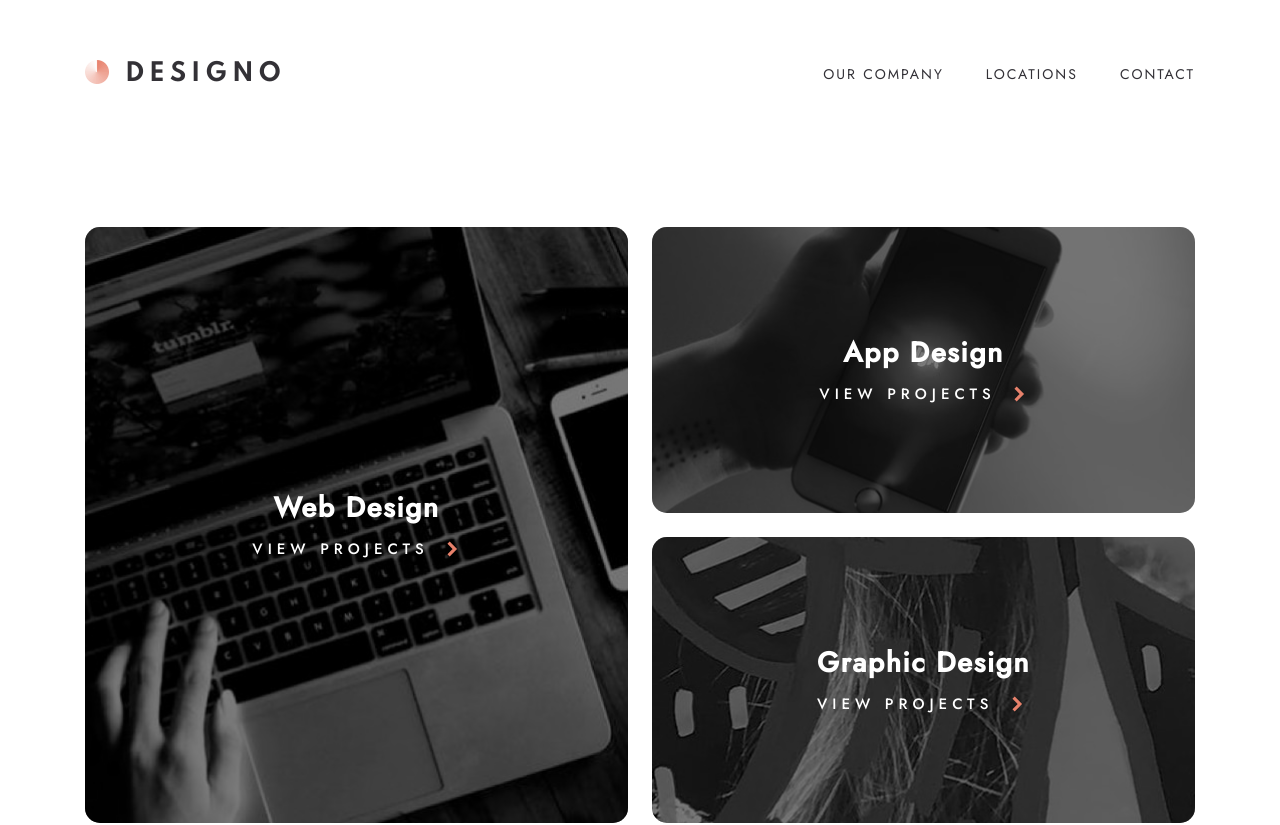
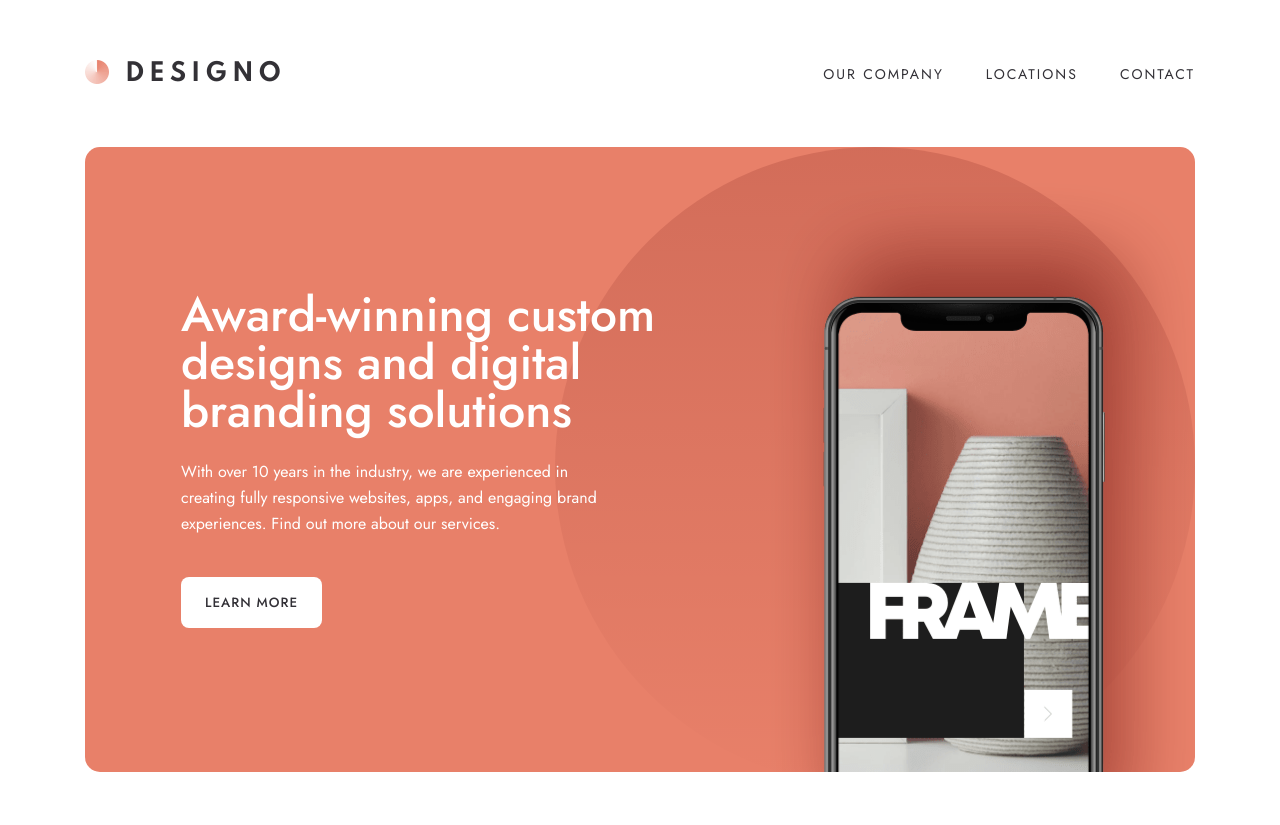
Before and after one commit to ciandm/designo, a React (Create React App) app: page / in a window 1280 px wide. Shown: the top 825 px of the page. Built offline with nearby package versions, Linux system fonts and the light colour scheme.

Commit message:
hero section

```diff
--- a/src/components/Button/Button.styled.js
+++ b/src/components/Button/Button.styled.js
@@ -5,6 +5,7 @@ export const Button = styled.button.attrs(({ type }) => ({ type: type }))`
   border-radius: 8px;
   cursor: pointer;
   font-weight: 500;
+  flex-shrink: 0;
   outline: none;
   letter-spacing: 1px;
   padding: 16px 24px;
--- a/src/components/Footer/Footer.styled.js
+++ b/src/components/Footer/Footer.styled.js
@@ -15,6 +15,10 @@ export const Whitespace = styled.div`
   flex-direction: column;
   padding: 0 2.4rem;
   width: 100%;
+
+  @media ${({ theme }) => theme.mediaQueries['above-480']} {
+    padding: 0 4rem;
+  }
 
   @media ${({ theme }) => theme.mediaQueries['above-1032']} {
     padding: 44.8rem 0 0;
@@ -90,8 +94,8 @@ export const Copy = styled.div`
     line-height: 2.5rem;
     margin-bottom: 3.2rem;
 
-    @media ${({ theme }) => theme.mediaQueries['above-680']} {
-      max-width: 70%;
+    @media ${({ theme }) => theme.mediaQueries['above-480']} {
+      max-width: 60%;
       min-width: 30rem;
     }
 
@@ -132,6 +136,10 @@ export const Contents = styled.div`
   padding: 6.4rem 2.4rem;
   max-width: ${({ theme }) => theme.maxWidth};
   margin: 0 auto;
+
+  @media ${({ theme }) => theme.mediaQueries['above-480']} {
+    padding: 6.4rem 4rem;
+  }
 
   @media ${({ theme }) => theme.mediaQueries['above-1032']} {
     padding: 6.4rem 0;
--- /dev/null
+++ b/src/components/HomeHero/HomeHero.jsx
@@ -0,0 +1,25 @@
+import React from 'react'
+import * as S from './HomeHero.styled'
+import Button from '../Button/Button'
+
+function HomeHero() {
+  return (
+    <S.Wrapper>
+      <S.Intro>
+        <S.Headline>
+          Award-winning custom designs and digital branding solutions
+        </S.Headline>
+        <S.Subheading>
+          With over 10 years in the industry, we are experienced in creating fully responsive websites, apps, and engaging brand experiences. Find out more about our services.
+        </S.Subheading>
+        <Button
+          variation="white"
+        >Learn more</Button>
+      </S.Intro>
+      <S.PhoneContainer>
+      </S.PhoneContainer>
+    </S.Wrapper>
+  )
+}
+
+export default HomeHero
--- /dev/null
+++ b/src/components/HomeHero/HomeHero.styled.js
@@ -0,0 +1,134 @@
+import styled from 'styled-components';
+import {
+  h1,
+  body
+} from '../../theme/typography';
+import bgPattern from '../../assets/home/desktop/bg-pattern-hero-home.svg';
+import phoneImage from '../../assets/home/desktop/image-hero-phone.png';
+
+export const Wrapper = styled.div`
+  align-items: center;
+  background-color: ${({ theme }) => theme.colors.primary.peach};
+  display: flex;
+  flex-direction: column;
+  overflow: hidden;
+  padding-top: 8rem;
+  position: relative;
+  margin-bottom: 6rem;
+  max-width: ${({ theme }) => theme.maxWidth};
+
+  &::before {
+    background-image: url(${bgPattern});
+    background-position: left;
+    background-repeat: no-repeat;
+    background-size: 64rem;
+    content: '';
+    display: block;
+    left: 0;
+    height: 100%;
+    position: absolute;
+    top: 0;
+    width: 100%;
+
+    @media ${({ theme }) => theme.mediaQueries['above-480']} {
+      background-position: 150% 50%;
+    }
+
+    @media ${({ theme }) => theme.mediaQueries['above-1032']} {
+      background-position: 100% 0;
+    }
+  }
+
+  @media ${({ theme }) => theme.mediaQueries['above-480']} {
+    border-radius: 15px;
+    margin: 0 4rem 6rem;
+    padding-top: 6rem;
+  }
+
+  @media ${({ theme }) => theme.mediaQueries['above-1032']} {
+    align-items: stretch;
+    flex-direction: row;
+    margin: 0 auto;
+    padding-top: 0;
+    padding-left: 9.6rem;
+  }
+`
+
+export const Intro = styled.div`
+  align-items: center;
+  color: ${({ theme }) => theme.colors.primary.white};
+  display: flex;
+  flex-direction: column;
+  text-align: center;
+  padding: 0 2.4rem;
+  position: relative;
+  z-index: 500;
+
+  @media ${({ theme }) => theme.mediaQueries['above-480']} {
+    padding: 0 6rem;
+  }
+
+  @media ${({ theme }) => theme.mediaQueries['above-1032']} {
+    align-items: flex-start;
+    flex-basis: 50%;
+    max-width: 50%;
+    padding: 14.4rem 0 14.4rem;
+    text-align: left;
+    width: 100%;
+  }
+`
+
+export const Headline = styled(h1)`
+  margin-bottom: 2.4rem;
+`
+
+export const Subheading = styled(body)`
+  margin-bottom: 2rem;
+
+  @media ${({ theme }) => theme.mediaQueries['above-480']} {
+    flex-basis: 66.66666667%;
+    max-width: 66.66666667%;
+    min-width: 35rem;
+  }
+
+  @media ${({ theme }) => theme.mediaQueries['above-1032']} {
+    flex-basis: 83.333333337%;
+    margin-bottom: 4rem;
+    max-width: 83.333333337%;
+  }
+`
+
+export const PhoneContainer = styled.div`
+  display: flex;
+  height: 45rem;
+  position: relative;
+  width: 100%;
+
+  &::before {
+    background-image: url(${phoneImage});
+    background-position: center top;
+    background-repeat: no-repeat;
+    content: '';
+    display: block;
+    height: 60rem;
+    position: absolute;
+    transform: translateY(-9rem);
+    width: 100%;
+
+    @media ${({ theme }) => theme.mediaQueries['above-1032']} {
+      background-position: center 7%;
+      height: 100%;
+      transform: translateY(0);
+    }
+  }
+
+  @media ${({ theme }) => theme.mediaQueries['above-1032']} {
+    bottom: 0;
+    flex-basis: 41.66666667%;
+    height: 100%;
+    max-width: 41.66666667%;
+    position: absolute;
+    top: 0;
+    right: 0;
+  }
+`
--- a/src/components/IllustrationColumns/IllustrationColumns.styled.js
+++ b/src/components/IllustrationColumns/IllustrationColumns.styled.js
@@ -5,7 +5,7 @@ export const Container = styled.div`
   flex-direction: column;
   padding: 6rem 2.4rem;
 
-  @media ${({ theme }) => theme.mediaQueries['above-768']} {
+  @media ${({ theme }) => theme.mediaQueries['above-480']} {
     padding: 6rem 4rem;
   }
 
--- a/src/components/Nav/Nav.jsx
+++ b/src/components/Nav/Nav.jsx
@@ -14,6 +14,10 @@ function Nav() {
     return () => window.removeEventListener("resize", updateMedia);
   })
 
+  const handleNavToggle = () => {
+    setOpen(prevOpen => !prevOpen)
+  }
+
   return (
     <S.Nav>
       <S.NavWrapper
@@ -26,7 +30,7 @@ function Nav() {
         {isMobile &&
           <S.Hamburger
             open={open}
-            onClick={() => setOpen(prevOpen => !prevOpen)}
+            onClick={() => handleNavToggle()}
           />
         }
         <S.NavItems
--- a/src/components/Nav/Nav.styled.js
+++ b/src/components/Nav/Nav.styled.js
@@ -4,7 +4,7 @@ import close from '../../assets/shared/mobile/icon-close.svg';
 
 export const Nav = styled.nav`
   position: relative;
-  z-index: 100;
+  z-index: 4000;
 `
 
 export const NavWrapper = styled.div`
@@ -15,7 +15,7 @@ export const NavWrapper = styled.div`
   max-width: ${({ theme }) => theme.maxWidth};
   margin: 0 auto;
   padding: 3.6rem 2.4rem;
-  z-index: 100;
+  z-index: 1000;
 
   &::before {
     background-color: rgba(0, 0, 0, .5);
@@ -30,7 +30,7 @@ export const NavWrapper = styled.div`
     z-index: -1;
   }
 
-  @media ${({ theme }) => theme.mediaQueries['above-680']} {
+  @media ${({ theme }) => theme.mediaQueries['above-480']} {
     padding: 6.4rem 4rem;
   }
 
@@ -65,7 +65,7 @@ export const NavItems = styled.ul`
   position: absolute;
   top: 100%;
   width: 100%;
-  z-index: 100;
+  z-index: 5000;
 
   @media ${({ theme }) => theme.mediaQueries['above-680']} {
     align-items: center;
--- a/src/components/ViewProjects/ViewProjectCard/ViewProjectsCard.styled.js
+++ b/src/components/ViewProjects/ViewProjectCard/ViewProjectsCard.styled.js
@@ -1,4 +1,7 @@
 import styled, { css } from 'styled-components';
+import {
+  h2
+} from '../../../theme/typography';
 import rightArrowIcon from '../../../assets/shared/desktop/icon-right-arrow.svg';
 
 export const Card = styled.div`
@@ -13,7 +16,7 @@ export const Card = styled.div`
   flex-direction: column;
   justify-content: center;
   overflow: hidden;
-  padding: 90px 24px;
+  padding: 9rem 2.4rem;
   position: relative;
 
   &::after {
@@ -40,7 +43,7 @@ export const Card = styled.div`
 
   @media ${({ theme }) => theme.mediaQueries['above-768']} {
     background-image: ${({ backgroundImages }) => `url(${backgroundImages.desktop})`};
-    padding: 108px 24px;
+    padding: 10.8rem 1.2rem;
 
     ${({ gridRow }) => gridRow && css`
       grid-row: ${gridRow};
@@ -53,10 +56,9 @@ export const Contents = styled.div`
   z-index: 1;
 `
 
-export const Title = styled.h4`
+export const Title = styled(h2)`
   color: #FFF;
-  font-size: 2.8rem;
-  line-height: 3.6rem;
+  font-weight: 500;
   letter-spacing: 1.4px;
   margin-bottom: 1.2rem;
 `
@@ -67,6 +69,7 @@ export const Link = styled.a`
   display: flex;
   font-weight: 500;
   font-size: 1.5rem;
+  justify-content: center;
   line-height: 2.2rem;
   letter-spacing: 5px;
   text-decoration: none;
@@ -79,8 +82,8 @@ export const Link = styled.a`
     background-size: contain;
     content: '';
     display: block;
-    height: 16px;
+    height: 12px;
     margin-left: 1.6rem;
-    width: 16px;
+    width: 12px;
   }
 `
--- a/src/components/ViewProjects/ViewProjects.styled.js
+++ b/src/components/ViewProjects/ViewProjects.styled.js
@@ -5,7 +5,7 @@ export const Container = styled.div`
   margin: 0 auto;
   padding: 6rem 2.4rem;
 
-  @media ${({ theme }) => theme.mediaQueries['above-768']} {
+  @media ${({ theme }) => theme.mediaQueries['above-480']} {
     padding: 6rem 4rem;
   }
 
--- a/src/components/pages/Home.js
+++ b/src/components/pages/Home.js
@@ -2,6 +2,7 @@ import React from 'react'
 import ThemeProvider from '../../theme/ThemeProvider';
 // Components
 import Nav from '../Nav/Nav';
+import HomeHero from '../HomeHero/HomeHero';
 import ViewProjects from '../ViewProjects/ViewProjects';
 import Button from '../Button/Button';
 import Footer from '../Footer/Footer';
@@ -62,6 +63,7 @@ function Home() {
   return (
     <ThemeProvider>
       <Nav />
+      <HomeHero />
       <ViewProjects
         projectsData={viewProjectsData}
       />
--- a/src/theme/GlobalStyle.js
+++ b/src/theme/GlobalStyle.js
@@ -15,6 +15,13 @@ export const GlobalStyle = createGlobalStyle`
   body {
     font-family: 'Jost', sans-serif;
     min-height: 100vh;
+    -webkit-font-smoothing: antialiased;
+    -moz-osx-font-smoothing: grayscale;
+  }
+
+  .body--no-scroll {
+    max-height: 100vh;
+    overflow: hidden;
   }
 `
 
--- a/src/theme/typography.js
+++ b/src/theme/typography.js
@@ -2,14 +2,24 @@ import styled from 'styled-components';
 
 export const h1 = styled.h1`
   font-weight: 500;
-  font-size: 48px;
-  line-height: 48px;
+  font-size: 3.2rem;
+  line-height: 3.6rem;
+
+  @media ${({ theme }) => theme.mediaQueries['above-480']} {
+    font-size: 4.8rem;
+    line-height: 1;
+  }
 `
 
 export const h2 = styled.h2`
   font-weight: 500;
-  font-size: 40px;
-  line-height: 48px;
+  font-size: 2.8rem;
+  line-height: 3.6rem;
+
+  @media ${({ theme }) => theme.mediaQueries['above-480']} {
+    font-size: 4rem;
+    line-height: 4.8rem;
+  }
 `
 
 export const h3 = styled.h3`
```
Also changed, not shown: 1 other file (tests, documents, lock files or other folders).
